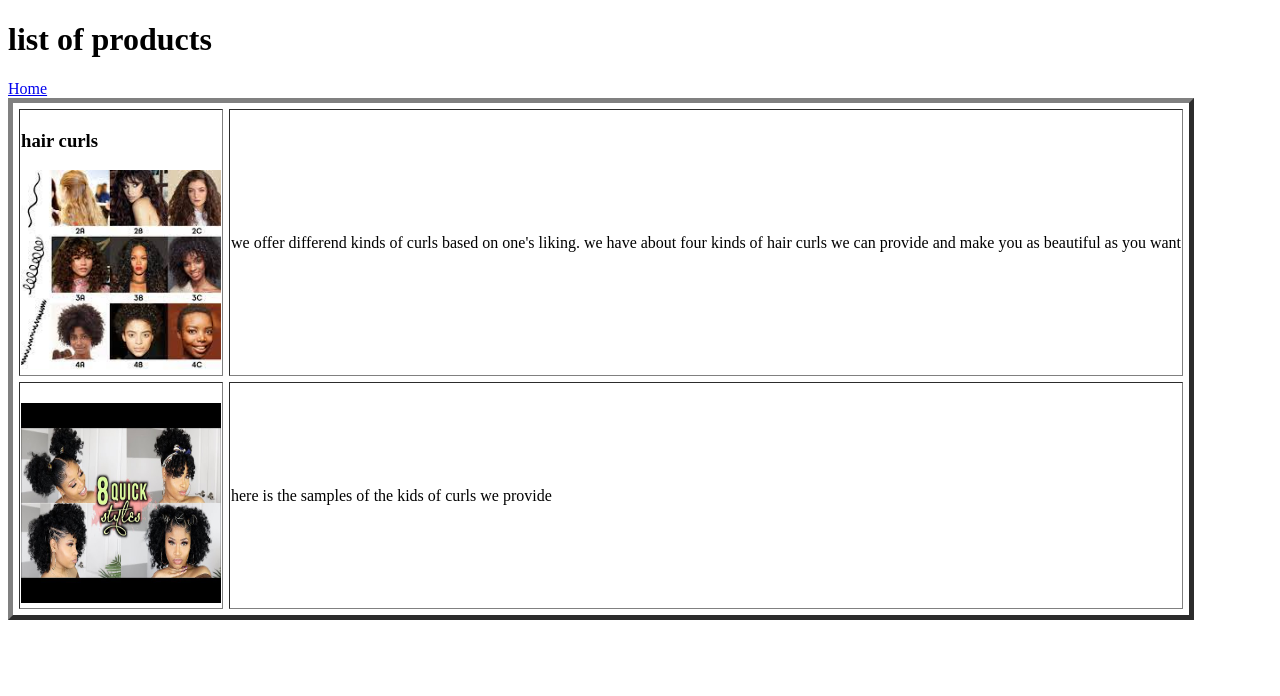
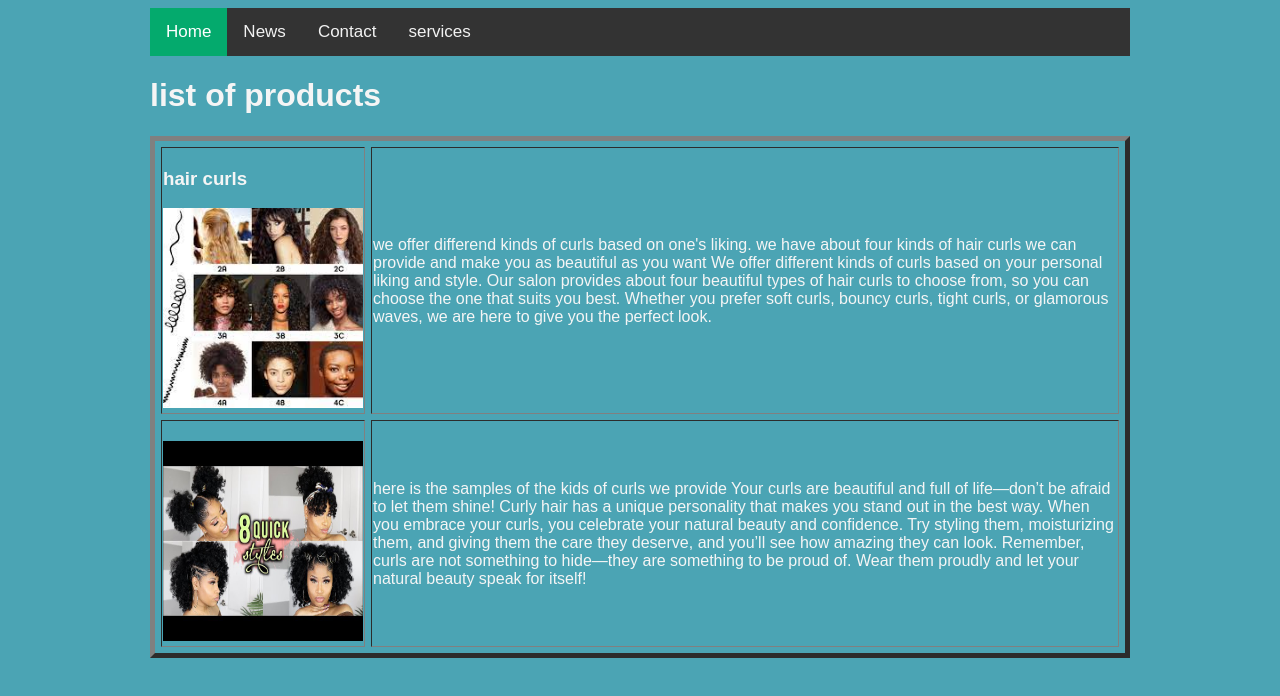
Before and after one commit to rlekenyane-boop/fifi-curls, a plain HTML site: page services.html in a window 1280 px wide. Drawn offline with Linux system fonts and the light colour scheme.

Commit message:
Add files via upload

```diff
--- a/services.html
+++ b/services.html
@@ -4,24 +4,32 @@
 	<meta charset="utf-8">
 	<meta name="viewport" content="width=device-width, initial-scale=1">
 	<title>services</title>
+<link rel="stylesheet" type="text/css" href="style.css">
 </head>
 <body>
+    <div class="topnav">
+    <a class="active" href="index.html">Home</a>
+    <a href="#news">News</a>
+    <a href="#contact">Contact</a>
+    <a href="services.html">services</a>
+      </div>
+
+
     <h1>list of products</h1>
-    <a href="index.html">Home</a>
      <table>
      	<table border="5" cellspacing="6">
       <tr>
       	<td><h3>hair curls</h3>
       		 <img src="bubu.jpg"alt="my images"width="200"height="200">
         </td>
-        <td><p>we offer differend kinds of curls based on one's liking. we have about four kinds of hair curls we can provide and make you as beautiful as you want</p>
+        <td><p>we offer differend kinds of curls based on one's liking. we have about four kinds of hair curls we can provide and make you as beautiful as you want We offer different kinds of curls based on your personal liking and style. Our salon provides about four beautiful types of hair curls to choose from, so you can choose the one that suits you best. Whether you prefer soft curls, bouncy curls, tight curls, or glamorous waves, we are here to give you the perfect look.</p>
         </td>
       </tr>
       <tr>
       	<td><h3><curls></h3>
       		<img src="lebo.jpg"alt="my images"width="200"height="200">
       	</td>
-      	<td><p> here is the samples of the kids of curls we provide</p>
+      	<td><p> here is the samples of the kids of curls we provide Your curls are beautiful and full of life—don’t be afraid to let them shine! Curly hair has a unique personality that makes you stand out in the best way. When you embrace your curls, you celebrate your natural beauty and confidence. Try styling them, moisturizing them, and giving them the care they deserve, and you’ll see how amazing they can look. Remember, curls are not something to hide—they are something to be proud of. Wear them proudly and let your natural beauty speak for itself! </p>
       	</td>
 
 
--- /dev/null
+++ b/style.css
@@ -0,0 +1,34 @@
+body{
+	background:#4ba4b4;
+	color:whitesmoke ;font-family:arial ;
+	margin-left: 150px;
+	margin-right: 150px;
+	/* Add a black background color to the top navigation */
+.topnav {
+  background-color: #333;
+  overflow: hidden;
+}
+
+/* Style the links inside the navigation bar */
+.topnav a {
+  float: left;
+  color: #f2f2f2;
+  text-align: center;
+  padding: 14px 16px;
+  text-decoration: none;
+  font-size: 17px;
+}
+
+/* Change the color of links on hover */
+.topnav a:hover {
+  background-color: #ddd;
+  color: black;
+}
+
+/* Add a color to the active/current link */
+.topnav a.active {
+  background-color: #04AA6D;
+  color: white;
+}
+
+	 }
```
Also changed, not shown: index.html (+8 -3 lines), download (1).jpg (added).
